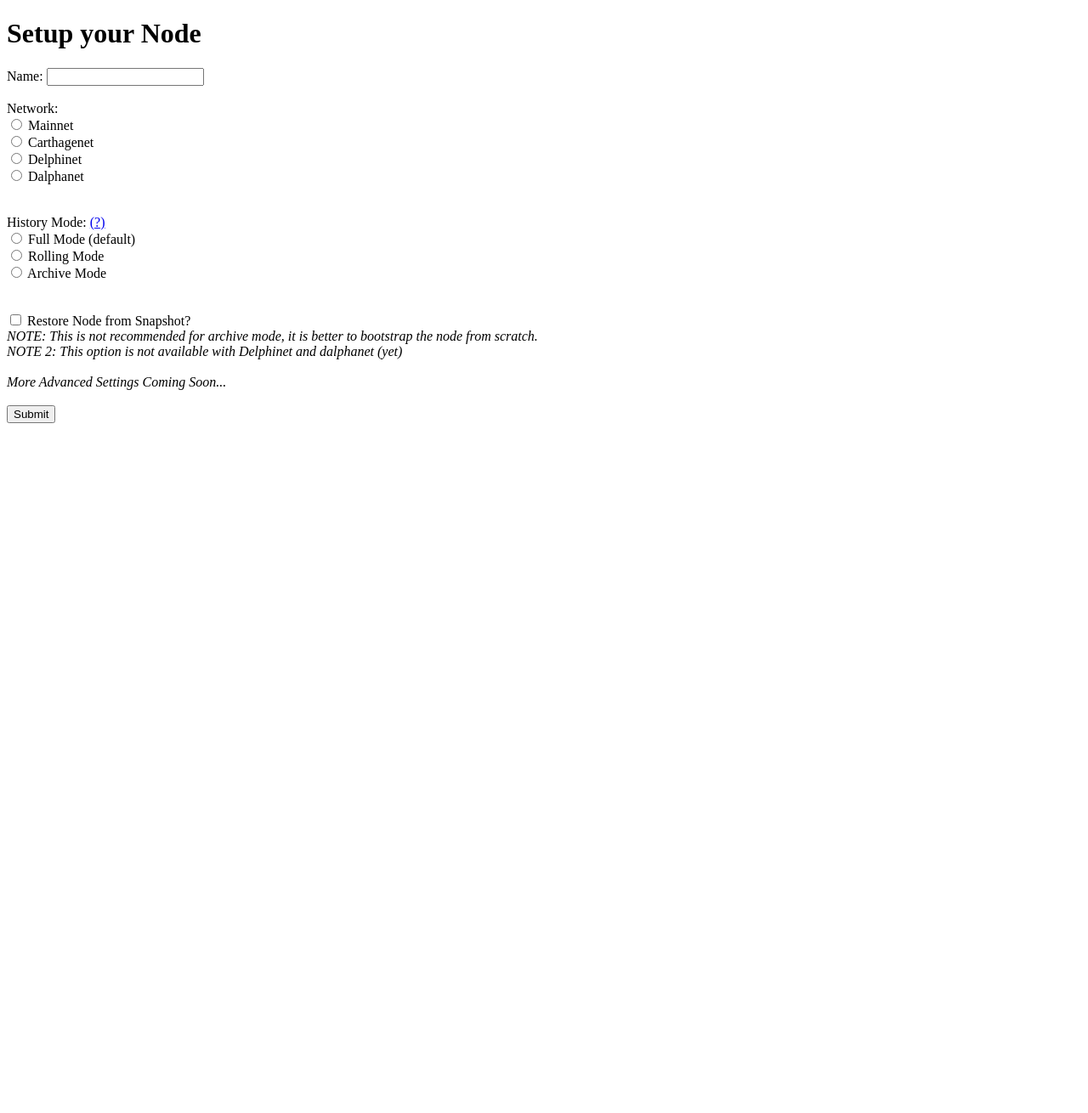
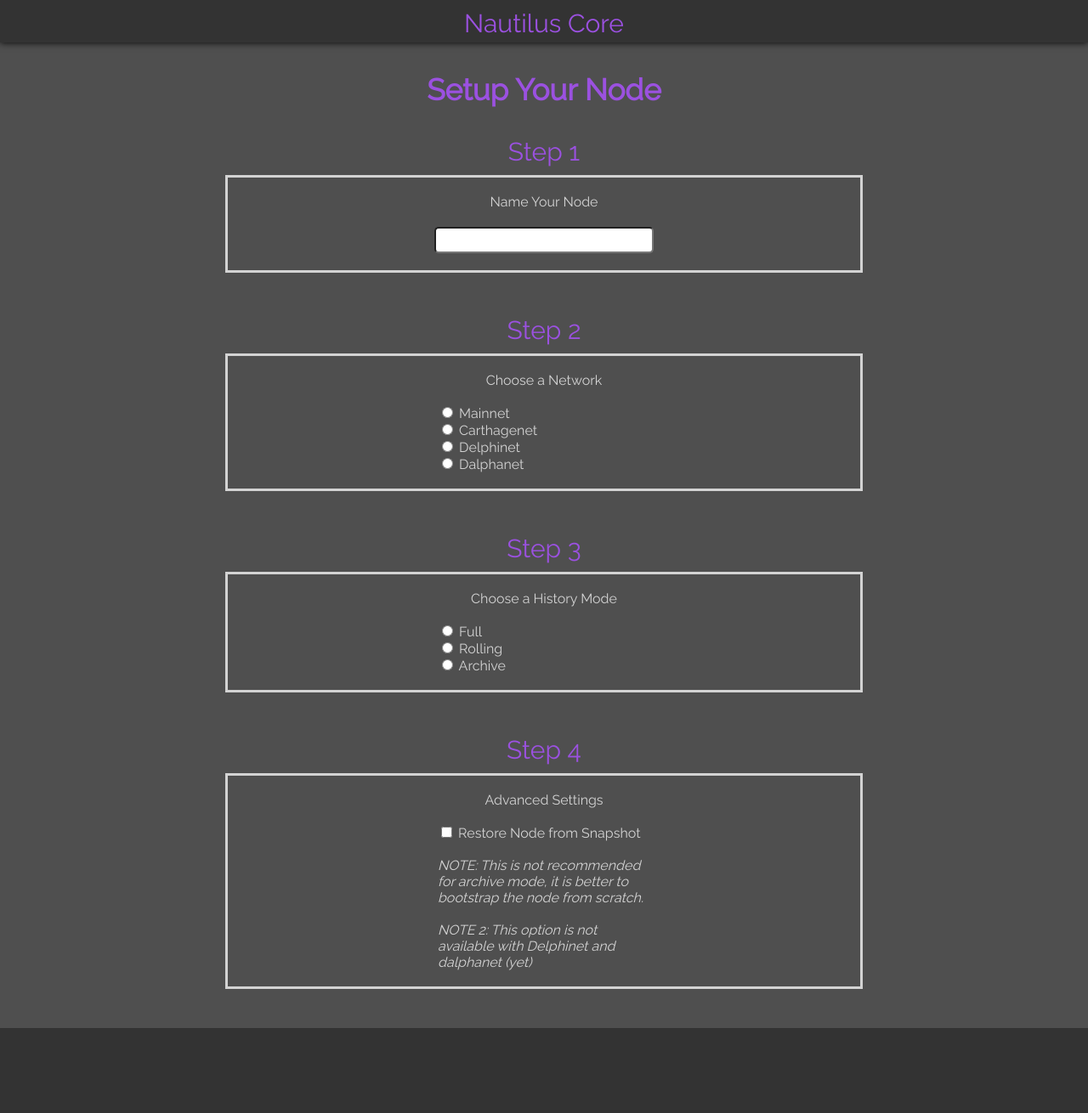
Before and after one commit to Cryptonomic/Nautilus, a Flask app: page /node_setup in a window 1280 px wide. Shown: the whole page at 85% size. Before the commit the page ends 498 px from the top, so only its background shows below. Run offline with Flask 2, Linux system fonts and the light colour scheme; parts of the project's set-up code (start-up, migrations or seed data) failed here and were passed over; some libraries are stand-ins or nearby versions; some web fonts are replaced.

Commit message:
Fix node options page styling

```diff
--- a/py-core/app/__init__.py
+++ b/py-core/app/__init__.py
@@ -65,7 +65,8 @@ def node_start_page():
     logging.debug("Node options retrieved from user.")
 
     # Checking if there are any problems with the user input
-    if p_name is None or p_history_mode is None or p_network is None:
+    if p_name == "None" or p_history_mode == "None" or p_network == "None" \
+            or p_name == "" or p_history_mode == "" or p_network == "":
         logging.warning("Not all form inputs filled out.")
         flash("Please fill in all of the options.", "error")
         return render_template("node_options.html")
--- a/py-core/app/static/css/stylesheet.css
+++ b/py-core/app/static/css/stylesheet.css
@@ -1,5 +1,7 @@
-body {
+body, html {
     background-color: #4F4F4F;
+    height: 100%;
+    margin: 0;
 }
 a {
     text-decoration: none;
@@ -11,6 +13,10 @@ a {
     left: 0px;
     right: 0px;
     height: 50px;
+
+    box-shadow: 0px 0px 8px black;
+
+    z-index: 1;
 }
 #header-spacer {
     position: relative;
@@ -18,12 +24,20 @@ a {
     height: 50px;
 }
 #nc-footer {
-    position: absolute;
+    position: relative;
     background-color: #333333;
-    bottom: 0px;
-    left: 0px;
-    right: 0px;
+    bottom: 0%;
+    width: 100%;
     height: 100px;
+}
+/*#footer-spacer {*/
+/*    height: 100px;*/
+/*}*/
+#content {
+    display: block;
+    position: relative;
+    min-height: 100%;
+    margin-bottom: -100px;
 }
 #system-graphs {
     position: relative;
@@ -128,3 +142,56 @@ a {
     border-color: #333333;
     border-style: solid;
 }
+.error-message {
+    position: relative;
+    display: block;
+    margin: auto;
+    width: 500px;
+    height: 30px;
+    text-align: center;
+
+    border-color: indianred;
+    background-color: palevioletred;
+}
+#options-container {
+    position: relative;
+    display: block;
+    width: 750px;
+    margin: auto;
+}
+.option-box {
+    position: relative;
+    display: block;
+
+    text-align: center;
+
+    color: lightgrey;
+    font-family: "Raleway", 'sans-serif';
+
+    border-color: lightgrey;
+    border-style: solid;
+
+    margin-bottom: 50px;
+}
+#name-field {
+    font-family: "Raleway", 'sans-serif';
+    text-align: center;
+    font-size: 20px;
+    margin: 20px;
+    width: 250px;
+    height: 25px;
+    border-radius: 5px;
+}
+.radio-button-holder {
+    position: relative;
+    display: block;
+    text-align: left;
+    width: 250px;
+    margin: auto;
+}
+#submit-button {
+    position: relative;
+    display: block;
+    width: 100%;
+    font-size: 15px;
+}
--- a/py-core/app/templates/base.html
+++ b/py-core/app/templates/base.html
@@ -25,8 +25,11 @@
             {# This just exists to add space underneath the header so elements don't get hidden underneath it #}
         </div>
 
-        {% block content %}
-        {% endblock %}
+        <div id="content">
+            {% block content %}
+            {% endblock %}
+            <div id="footer-spacer"></div>
+        </div>
 
         <div id="nc-footer">
         </div>
--- a/py-core/app/templates/node_options.html
+++ b/py-core/app/templates/node_options.html
@@ -1,44 +1,122 @@
-<!DOCTYPE html>
-<html lang="en">
-<head>
-    <meta charset="UTF-8">
-    <title>Configure Your New Node</title>
-    <script src="https://code.jquery.com/jquery-3.5.1.min.js" integrity="sha256-9/aliU8dGd2tb6OSsuzixeV4y/faTqgFtohetphbbj0=" crossorigin="anonymous"></script>
-</head>
-<body>
-    <h1>Setup your Node</h1>
+{% extends "base.html" %}
+
+{% block title %}
+    Setup Your Node
+{% endblock %}
+
+{% block content %}
+
+    <div class="title">
+        <h3>Setup Your Node</h3>
+    </div>
+
+    {% if get_flashed_messages() %}
+        <div class="error-message">
             {% for message in get_flashed_messages() %}
+                <i>{{ message }}</i>
+            {% endfor %}
+        </div>
+    {% endif %}
+
+    <form action="/start_node" id="options-container">
+        <div class="title">
+            Step 1
+        </div>
+        <div class="option-box">
             <br>
-        <i>{{ message }}</i>
+            Name Your Node
             <br>
-    {% endfor %}
-    <form action="/start_node">
-        Name: <input type="text" name="name" id="name-field">
+            <input type="text" name="name" id="name-field">
+        </div>
+        <div class="title">
+            Step 2
+        </div>
+        <div class="option-box">
+            <br>
+            Choose a Network
             <br>
             <br>
-        Network: <br>
-        <input type="radio" name="network" value="mainnet"> Mainnet <br>
-        <input type="radio" name="network" value="carthagenet"> Carthagenet <br>
-        <input type="radio" name="network" value="delphinet"> Delphinet <br>
-        <input type="radio" name="network" value="dalphanet"> Dalphanet <br>
+            <div class="radio-button-holder">
+                <label>
+                    <input type="radio" name="network" value="mainnet">
+                    Mainnet
+                </label>
+                <br>
+                <label>
+                    <input type="radio" name="network" value="carthagenet">
+                    Carthagenet
+                </label>
+                <br>
+                <label>
+                    <input type="radio" name="network" value="delphinet">
+                    Delphinet
+                </label>
+                <br>
+                <label>
+                    <input type="radio" name="network" value="dalphanet">
+                    Dalphanet
+                </label>
                 <br>
                 <br>
-        History Mode: <a href="https://tezos.gitlab.io/user/history_modes.html">(?)</a><br>
-        <input type="radio" name="mode" value="full"> Full Mode (default) <br>
-        <input type="radio" name="mode" value="experimental-rolling"> Rolling Mode <br>
-        <input type="radio" name="mode" value="archive"> Archive Mode <br>
+            </div>
+        </div>
+        <div class="title">
+            Step 3
+        </div>
+        <div class="option-box">
+            <br>
+            Choose a History Mode
             <br>
             <br>
-        <input type="checkbox" name="restore"> Restore Node from Snapshot? <br>
-        <i>NOTE: This is not recommended for archive mode, it is better to bootstrap the node from scratch.</i> <br>
-        <i>NOTE 2: This option is not available with Delphinet and dalphanet (yet)</i>
+            <div class="radio-button-holder">
+                <label>
+                    <input type="radio" name="mode" value="full">
+                    Full
+                </label>
+                <br>
+                <label>
+                    <input type="radio" name="mode" value="experimental-rolling">
+                    Rolling
+                </label>
+                <br>
+                <label>
+                    <input type="radio" name="mode" value="archive">
+                    Archive
+                </label>
                 <br>
                 <br>
-        <i>More Advanced Settings Coming Soon...</i>
+            </div>
+        </div>
+        <div class="title">
+            Step 4
+        </div>
+        <div class="option-box">
+            <br>
+                Advanced Settings
             <br>
             <br>
-        <button type="submit" id="submit-button">Submit</button>
+            <div class="radio-button-holder">
+                <label>
+                    <input type="checkbox" name="restore">
+                    Restore Node from Snapshot
+                </label>
                 <br>
+                <br>
+                    <i>
+                        NOTE: This is not recommended for archive mode, it is better to bootstrap the node from scratch.
+                    </i>
+                <br>
+                <br>
+                    <i>
+                        NOTE 2: This option is not available with Delphinet and dalphanet (yet)
+                    </i>
+                <br>
+                <br>
+            </div>
+        </div>
+        <button type="submit" id="submit-button" class="button">Submit</button>
     </form>
-</body>
-</html>
+    <br>
+    <br>
+    <br>
+{% endblock %}
```
Lines whose indentation alone changed are shown as unchanged.
